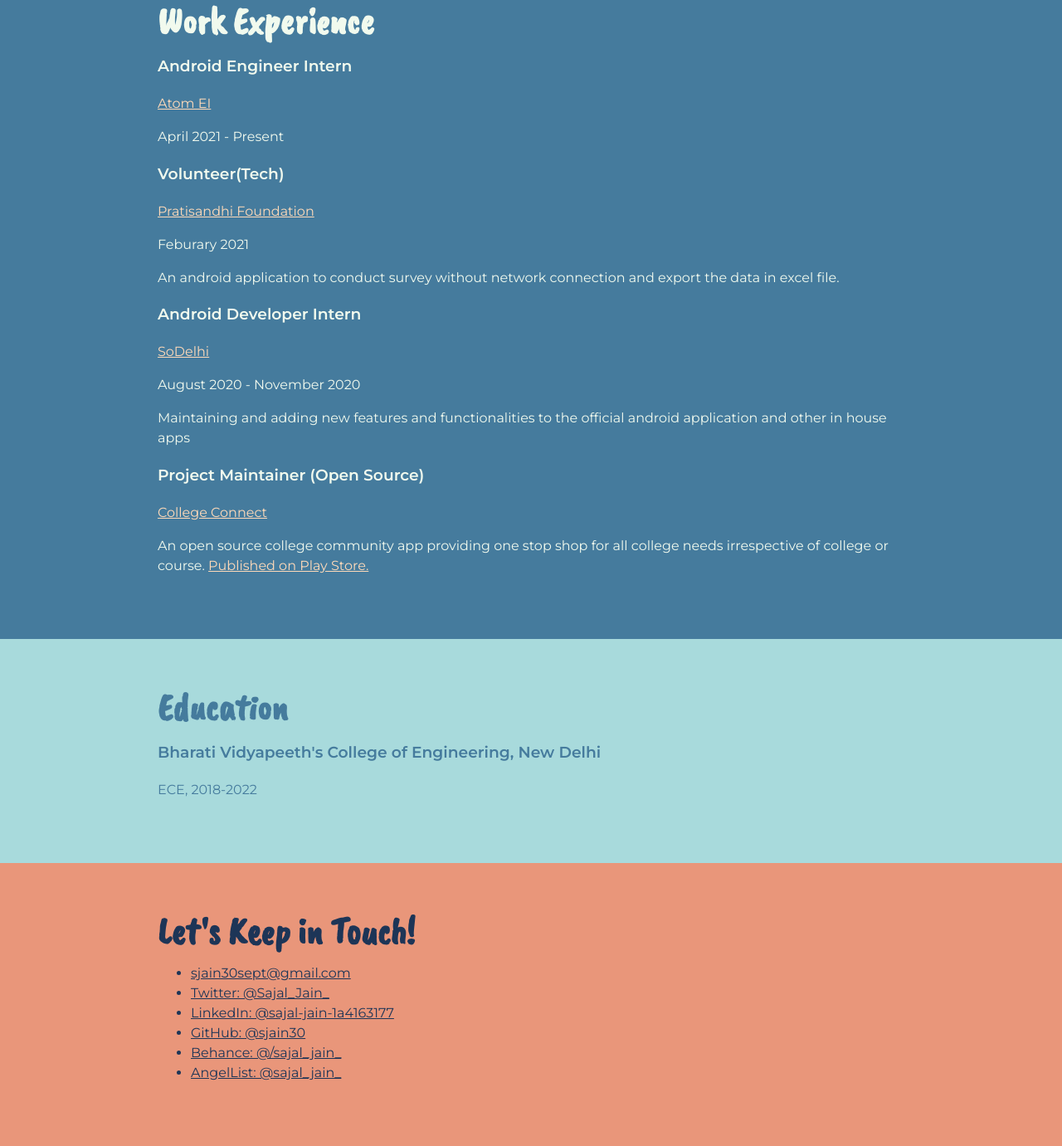
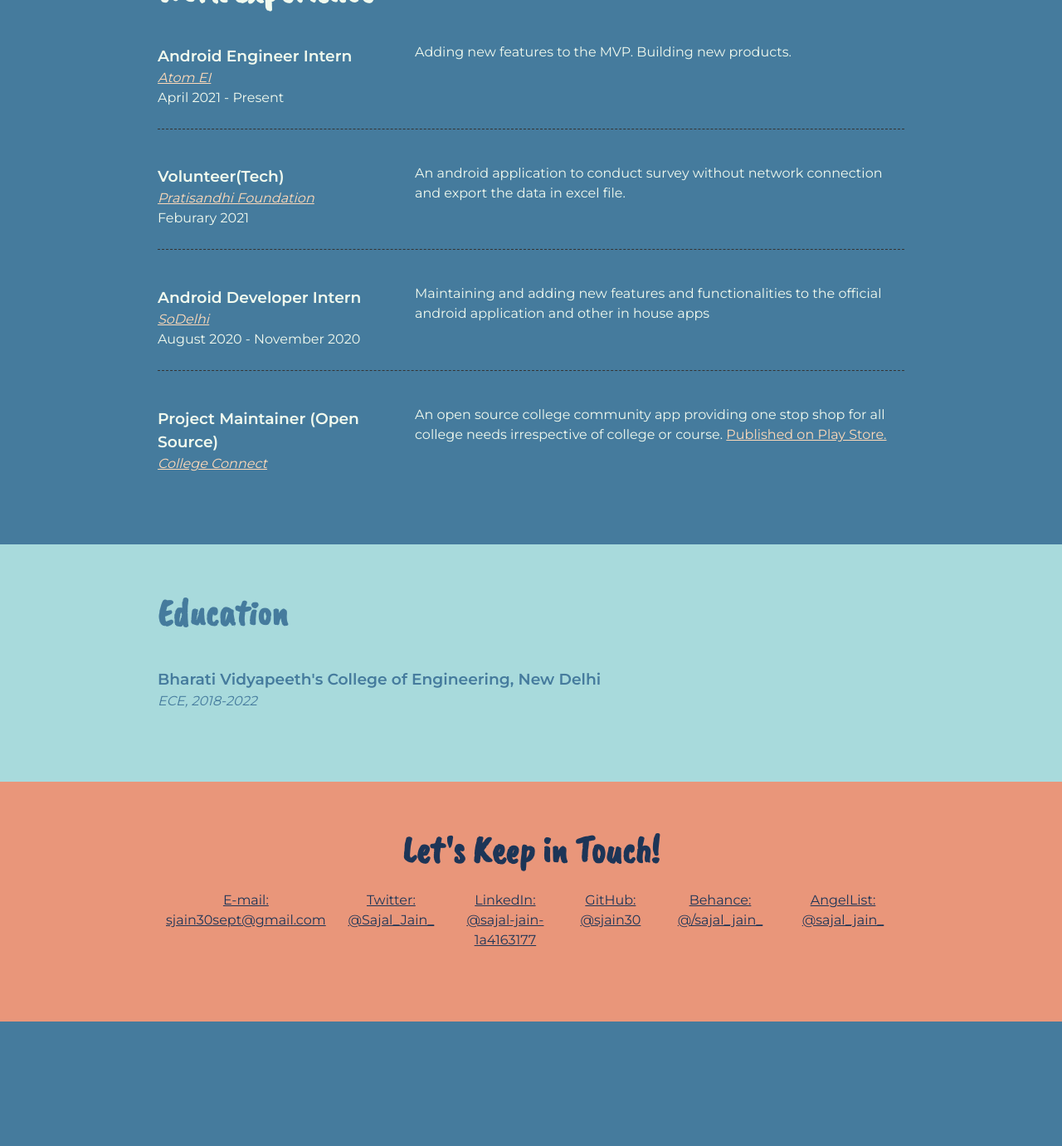
Before and after one commit to sjain30/Portfolio, a plain HTML site: page index.html in a window 1280 px wide. Shown: the part 1016-2397 px from the top of the page at 83% size. After the commit the page ends 2247 px from the top, so only its background shows below. Drawn offline with nearby package versions, Linux system fonts and the light colour scheme.

Commit message:
Responsive web design

```diff
--- a/css/style.css
+++ b/css/style.css
@@ -8,6 +8,13 @@
 */
 
 /* Global Styles */
+
+html {
+  box-sizing: border-box;
+}
+*, *:before, *:after {
+  box-sizing: inherit;
+}
 
 body {
   color: #F1FAEE;
@@ -31,8 +38,19 @@
   font-size: 45px;
   line-height: 1;
 }
+h3 {
+  margin-bottom: 0;
+}
 h1,h2 {
   font-family: 'Caveat Brush', cursive;
+  margin: 0;
+}
+
+.item-details h3 + p {
+  font-style: italic;
+}
+
+.item-details h3 ~ p {
   margin: 0;
 }
 
@@ -41,7 +59,8 @@
 }
 
 .content-wrap {
-  width: 900px;
+  max-width: 900px;
+  width: 85%;
   margin: 0 auto;
   padding: 60px 0;
 }
@@ -51,6 +70,15 @@
   background-color: #A8DADC;
   color: #457B9D;
   padding: 8px;
+}
+
+.divider > section{
+  border-bottom: 1px dashed #343434;
+  padding: 25px 0;
+}
+
+.divider > section:last-of-type {
+  border-bottom: none;
 }
 
 .projects a {
@@ -69,3 +97,45 @@
 footer a {
   color: #1D3557;
 }
+
+.contact-list a {
+  padding: 10px;
+  display: inline-block;
+}
+
+@media screen and (min-width: 750px) {
+  .projects img {
+    float: left;
+    margin-right: 20px;
+  }
+
+
+.job-item {
+  display: grid;
+  grid-template-columns: 1fr 2fr;
+  column-gap: 15px;
+}
+
+header, footer {
+  text-align: center;
+}
+
+.contact-list{
+  list-style-type: none;
+  padding: 0;
+  display: flex;
+  justify-content: center;
+}
+
+}
+
+@media screen and (max-width: 749px) {
+
+  h1, h2 {
+    line-height: 1;
+  }
+
+  img {
+    width: 300px;
+  }
+}
--- a/index.html
+++ b/index.html
@@ -28,7 +28,7 @@
 
       <!-- ********************  PROJECTS / PORTFOLIO  ********************* -->
       <section class="projects">
-        <div class="content-wrap">
+        <div class="content-wrap divider">
         <h2>Featured Projects</h2>
 
         <!-- Copy the whole <section> block to add more projects. -->
@@ -50,17 +50,22 @@
 
       <!-- ***********************  WORK EXPERIENCE  *********************** -->
       <section>
-        <div class="content-wrap">
+        <div class="content-wrap item-details divider">
         <h2>Work Experience</h2>
 
         <!-- Copy this whole <section> block to add more jobs. -->
-        <section>
+
+        <section class="job-item">
+          <div class="job-details">
           <h3>Android Engineer Intern</h3>
           <p><a href="https://www.theatom.app/" target="_blank">Atom EI</a></p>
           <p>April 2021 - Present</p>
-          <!-- <p>Job summary goes here. Add as many paragraphs as you need.</p> -->
+        </div>
+        <p>Adding new features to the MVP. Building new products.</p>
         </section>
-        <section>
+
+        <section class="job-item">
+          <div class="job-details">
           <h3>Volunteer(Tech)</h3>
           <p>
             <a href="http://www.pratisandhi.com/" target="_blank"
@@ -68,13 +73,17 @@
             >
           </p>
           <p>Feburary 2021</p>
+        </div>
+        <div class="job-summary">
           <p>
             An android application to conduct survey without network connection
             and export the data in excel file.
           </p>
-          <!-- <p>Job summary goes here. Add as many paragraphs as you need.</p> -->
+        </div>
         </section>
-        <section>
+
+        <section class="job-item">
+          <div class="job-details">
           <h3>Android Developer Intern</h3>
           <p>
             <a
@@ -84,13 +93,17 @@
             >
           </p>
           <p>August 2020 - November 2020</p>
+        </div>
+        <div class="job-summary">
           <p>
             Maintaining and adding new features and functionalities to the
             official android application and other in house apps
           </p>
-          <!-- <p>Job summary goes here. Add as many paragraphs as you need.</p> -->
+        </div>
         </section>
-        <section>
+
+        <section class="job-item">
+          <div class="job-details">
           <h3>Project Maintainer (Open Source)</h3>
           <p>
             <a
@@ -99,6 +112,8 @@
               >College Connect</a
             >
           </p>
+        </div>
+        <div class="job-summary">
           <p>
             An open source college community app providing one stop shop for all
             college needs irrespective of college or course.
@@ -108,15 +123,16 @@
               >Published on Play Store.</a
             >
           </p>
-          <!-- <p>Job summary goes here. Add as many paragraphs as you need.</p> -->
+        </div>
         </section>
+
         <!-- End of Job block. -->
         </div>
       </section>
 
       <!-- ******************  EDUCATION & CERTIFICATIONS ****************** -->
       <section class="education">
-        <div class="content-wrap">
+        <div class="content-wrap item-details divider">
         <h2>Education</h2>
 
         <!-- Copy this whole <section> block to add more schools. -->
@@ -134,13 +150,13 @@
         <h2>Let's Keep in Touch!</h2>
 
         <!-- Social media and contact links. Add or remove any networks. -->
-        <ul>
-          <li><a href="mailto:sjain30sept@gmail.com">sjain30sept@gmail.com</a></li>
+        <ul class="contact-list">
+          <li><a href="mailto:sjain30sept@gmail.com">E-mail: sjain30sept@gmail.com</a></li>
           <!--<li>
             <a href="http://yourwebsite.com" target="_blank">yourwebsite.com</a>
           </li> -->
           <li><a href="https://twitter.com/Sajal_Jain_" target="_blank">Twitter: @Sajal_Jain_</a></li>
-          <li><a href="https://www.linkedin.com/in/sajal-jain-1a4163177" target="_blank">LinkedIn: @sajal-jain-1a4163177</a></li>
+          <li><a href="https://www.linkedin.com/in/sajal-jain-1a4163177" target="_blank">LinkedIn: <br>@sajal-jain-1a4163177</a></li>
           <li><a href="https://github.com/sjain30" target="_blank">GitHub: @sjain30</a></li>
           <li><a href="https://www.behance.net/sajal_jain_">Behance: @/sajal_jain_</a></li>
           <li><a href="https://angel.co/u/sajal_jain_" target="_blank">AngelList: @sajal_jain_</a></li>
```
